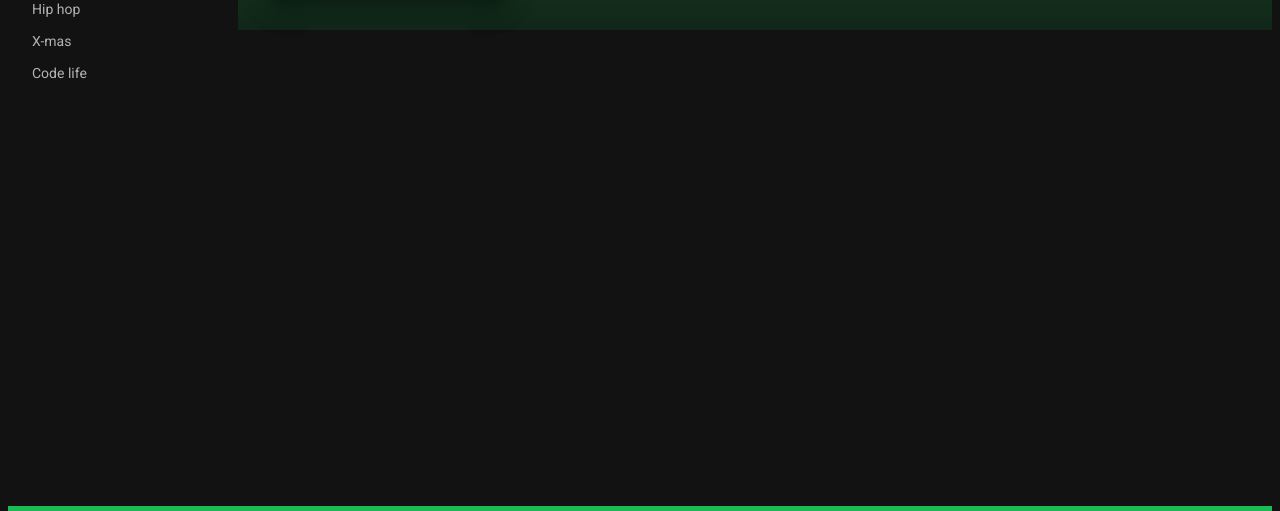
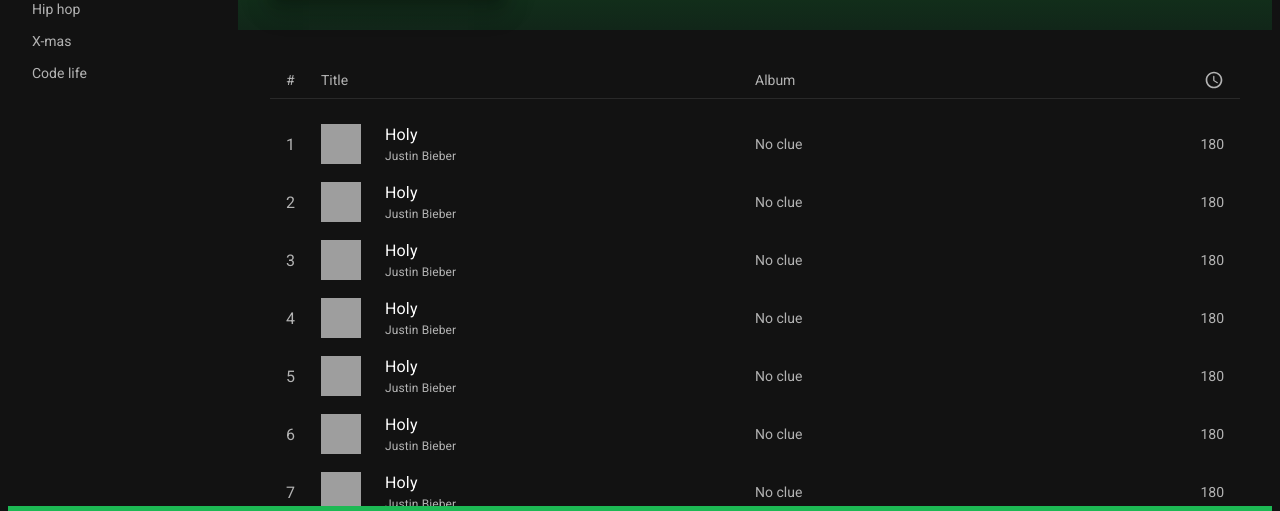
Before and after one commit to HansFilip96/spotify-app, a React (Create React App) app: page / in a window 1280 px wide. Shown: the part 277-788 px from the top of the page. Built offline with nearby package versions, Linux system fonts and the light colour scheme; grey boxes are pictures that could not be loaded.

Commit message:
wednesday-lesson

```diff
--- a/src/Components/App/App.js
+++ b/src/Components/App/App.js
@@ -4,6 +4,7 @@
 import Playlist from "../Playlist/Playlist";
 import { box } from "@mui/material";
 import { border, Box } from "@mui/system";
+import MobileNav from "../MobileNav/MobileNav";
 
 const mockData = [
   { name: "Rock", playlistId: 123, image: "/Justin-Bieber.png" },
@@ -11,6 +12,79 @@
   { name: "Hip hop", playlistId: 834, image: "/Justin-Bieber.png" },
   { name: "X-mas", playlistId: 5503, image: "/Justin-Bieber.png" },
   { name: "Code life", playlistId: 4832, image: "/Justin-Bieber.png" },
+];
+
+const songs = [
+  {
+    image: "/Justin-Bieber.png",
+    title: "Holy",
+    artist: "Justin Bieber",
+    album: "No clue",
+    duration: 180,
+  },
+  {
+    image: "/Justin-Bieber.png",
+    title: "Holy",
+    artist: "Justin Bieber",
+    album: "No clue",
+    duration: 180,
+  },
+  {
+    image: "/Justin-Bieber.png",
+    title: "Holy",
+    artist: "Justin Bieber",
+    album: "No clue",
+    duration: 180,
+  },
+  {
+    image: "/Justin-Bieber.png",
+    title: "Holy",
+    artist: "Justin Bieber",
+    album: "No clue",
+    duration: 180,
+  },
+  {
+    image: "/Justin-Bieber.png",
+    title: "Holy",
+    artist: "Justin Bieber",
+    album: "No clue",
+    duration: 180,
+  },
+  {
+    image: "/Justin-Bieber.png",
+    title: "Holy",
+    artist: "Justin Bieber",
+    album: "No clue",
+    duration: 180,
+  },
+  {
+    image: "/Justin-Bieber.png",
+    title: "Holy",
+    artist: "Justin Bieber",
+    album: "No clue",
+    duration: 180,
+  },
+  {
+    image: "/Justin-Bieber.png",
+    title: "Holy",
+    artist: "Justin Bieber",
+    album: "No clue",
+    duration: 180,
+  },
+  {
+    image: "/Justin-Bieber.png",
+    title: "Holy",
+    artist: "Justin Bieber",
+    album: "No clue",
+    duration: 180,
+  },
+  {
+    image: "/Justin-Bieber.png",
+    title: "Holy",
+    artist: "Justin Bieber",
+    album: "No clue",
+    duration: 180,
+  },
 ];
 
 function App() {
@@ -26,8 +100,17 @@
       >
         <Box sx={{ flex: 1, overflowY: "auto", display: "flex" }}>
           <SideNav playlists={mockData} />
-          <Playlist />
+          <Playlist songs={songs} />
         </Box>
+        <MobileNav />
+        <Banner />
+      </Box>
+    </Box>
+  );
+}
+
+const Banner = () => {
+  return (
     <Box
       sx={{
         width: "100%",
@@ -43,9 +126,7 @@
     >
       Made with ♡ by Filip Samuelsson
     </Box>
-      </Box>
-    </Box>
   );
-}
+};
 
 export default App;
--- /dev/null
+++ b/src/Components/MobileNav/MobileNav.js
@@ -0,0 +1,30 @@
+import React, { useState } from "react";
+import { Box, BottomNavigation, BottomNavigationAction } from "@mui/material";
+import { Home, List, Search } from "@mui/icons-material";
+
+const MobileNav = () => {
+  const [value, setValue] = useState(0);
+
+  const styledNav = { color: "text.secondary" };
+
+  return (
+    <Box sx={{ display: { xs: "block", md: "none" } }}>
+      <BottomNavigation
+        sx={{ bgcolor: "Background.paper" }}
+        showLabels
+        value={value}
+        onChange={(event, newValue) => setValue(newValue)}
+      >
+        <BottomNavigationAction sx={styledNav} label="Hem" icon={<Home />} />
+        <BottomNavigationAction sx={styledNav} label="Sök" icon={<Search />} />
+        <BottomNavigationAction
+          sx={styledNav}
+          label="Ditt Bibliotek"
+          icon={<List />}
+        />
+      </BottomNavigation>
+    </Box>
+  );
+};
+
+export default MobileNav;
--- a/src/Components/Playlist/Playlist.js
+++ b/src/Components/Playlist/Playlist.js
@@ -1,8 +1,8 @@
 import React from "react";
 import { Box, Avatar, Typography } from "@mui/material";
-import { height } from "@mui/system";
+import SongTable from "../SongTable/SongTable";
 
-const Playlist = () => {
+const Playlist = ({ songs }) => {
   return (
     <Box sx={{ bgcolor: "Background.paper", flex: 1, overflowY: "auto" }}>
       <Box
@@ -38,6 +38,7 @@
           </Typography>
         </Box>
       </Box>
+      <SongTable songs={songs} />
     </Box>
   );
 };
--- /dev/null
+++ b/src/Components/SongRow/SongRow.js
@@ -0,0 +1,62 @@
+import React from "react";
+import { Avatar, Box, Typography, Grid, Divider } from "@mui/material";
+
+const SongRow = ({ image, title, artist, album, duration, i }) => {
+  return (
+    <Grid
+      container
+      px={2}
+      py={1}
+      sx={{
+        width: "100%",
+        color: "text.secondary",
+        fontSize: 14,
+        cursor: "pointer",
+      }}
+    >
+      <Grid
+        item
+        sx={{ width: 35, display: "flex", alignItems: "center", fontSize: 16 }}
+      >
+        {i + 1}
+      </Grid>
+      <Grid
+        item
+        sx={{ flex: 1, display: "flex", alignItems: "center", gap: 2 }}
+      >
+        <Avatar src={image} alt={title} variant="square" />
+        <Box ml={1}>
+          <Typography sx={{ fontSize: 16, color: "text.primary" }}>
+            {title}
+          </Typography>
+          <Typography sx={{ fontSize: 12, color: "text.secondary" }}>
+            {artist}
+          </Typography>
+        </Box>
+      </Grid>
+      <Grid
+        item
+        xs={3}
+        sx={{
+          display: { xs: "none", md: "flex" },
+          alignItems: "center",
+        }}
+      >
+        {album}
+      </Grid>
+      <Grid
+        item
+        xs={3}
+        sx={{
+          display: "flex",
+          justifyContent: "flex-end",
+          alignItems: "center",
+        }}
+      >
+        {duration}
+      </Grid>
+    </Grid>
+  );
+};
+
+export default SongRow;
--- /dev/null
+++ b/src/Components/SongTable/SongTable.js
@@ -0,0 +1,63 @@
+import React from "react";
+import { Avatar, Box, Typography, Grid, Divider } from "@mui/material";
+import { AccessTimeRounded } from "@mui/icons-material";
+import SongRow from "../SongRow/SongRow";
+
+const SongTable = ({ songs }) => {
+  const renderSongs = () =>
+    songs.map((song, i) => <SongRow {...song} key={i} i={i} />);
+
+  return (
+    <Box
+      p={{ xs: 3, md: 4 }}
+      xs={{
+        flex: 1,
+        overflowY: "auto",
+        display: "flex",
+        flexDirection: "column",
+      }}
+    >
+      <Grid
+        container
+        px={2}
+        py={1}
+        sx={{ width: "100%", color: "text.secondary", fontSize: 14 }}
+      >
+        <Grid item sx={{ width: 35, display: "flex", alignItems: "center" }}>
+          #
+        </Grid>
+        <Grid item sx={{ flex: 1, display: "flex", alignItems: "center" }}>
+          Title
+        </Grid>
+        <Grid
+          item
+          xs={3}
+          sx={{
+            flex: 1,
+            display: { xs: "none", md: "flex" },
+            alignItems: "center",
+          }}
+        >
+          Album
+        </Grid>
+        <Grid
+          item
+          xs={3}
+          sx={{
+            display: "flex",
+            alignItems: "center",
+            justifyContent: "flex-end",
+          }}
+        >
+          <AccessTimeRounded sx={{ width: 20, height: 20 }} />
+        </Grid>
+      </Grid>
+      <Box pb={2}>
+        <Divider sx={{ width: "100%", height: 1 }} />
+      </Box>
+      {renderSongs()}
+    </Box>
+  );
+};
+
+export default SongTable;
```
Lines whose indentation alone changed are shown as unchanged.
